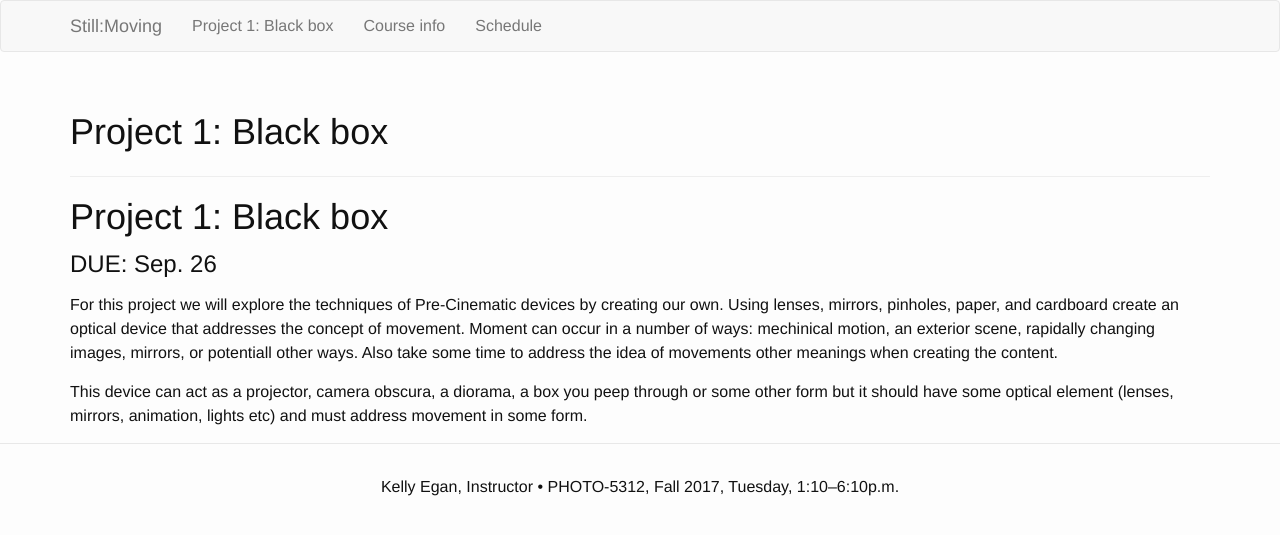
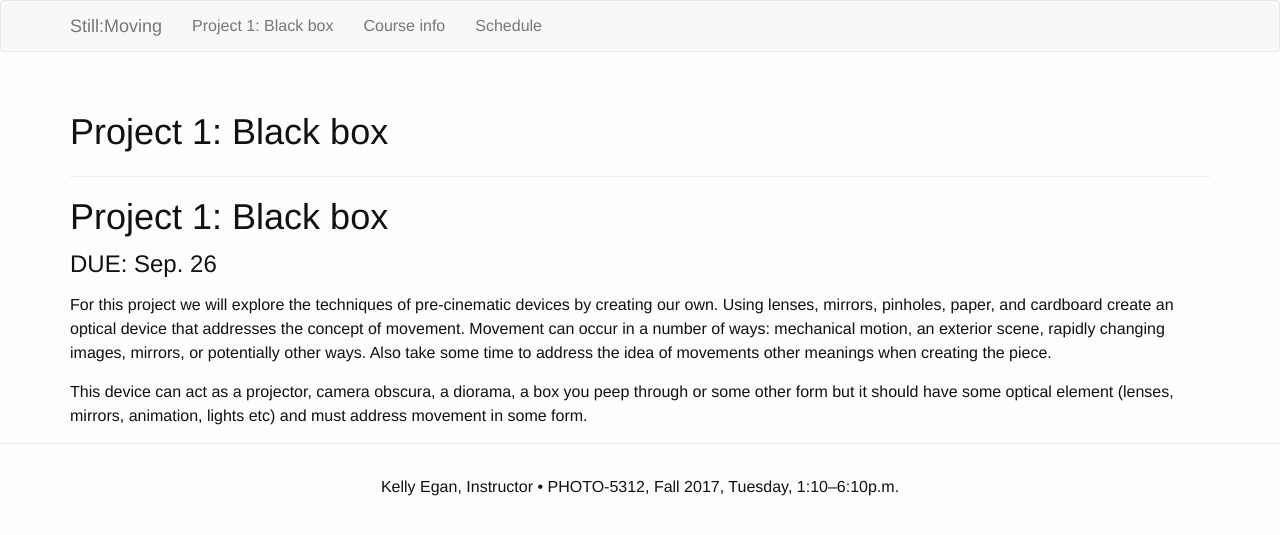
Before and after one commit to kellyegan/StillMoving, a Jekyll site: the page built from Assignments/Project-1.md, in a window 1280 px wide. Shown: the top 535 px of the page. Built offline with Jekyll 4.4.1, drawn with Linux system fonts in a browser that asks for light colours; our own code applies the rules of GitHub Pages for plain Markdown files.

Commit message:
Fix typos in project 1

```diff
--- a/Assignments/Project-1.md
+++ b/Assignments/Project-1.md
@@ -1,11 +1,12 @@
 ---
 layout: page
+categories: assignment
 ---
 
 # Project 1: Black box
 
 ### DUE: Sep. 26
 
-For this project we will explore the techniques of Pre-Cinematic devices by creating our own. Using lenses, mirrors, pinholes, paper, and cardboard create an optical device that addresses the concept of movement. Moment can occur in a number of ways: mechinical motion, an exterior scene, rapidally changing images, mirrors, or potentiall other ways. Also take some time to address the idea of movements other meanings when creating the content.
+For this project we will explore the techniques of pre-cinematic devices by creating our own. Using lenses, mirrors, pinholes, paper, and cardboard create an optical device that addresses the concept of movement. Movement can occur in a number of ways: mechanical motion, an exterior scene, rapidly changing images, mirrors, or potentially other ways. Also take some time to address the idea of movements other meanings when creating the piece.
 
 This device can act as a projector, camera obscura, a diorama, a box you peep through or some other form but it should have some optical element (lenses, mirrors, animation, lights etc) and must address movement in some form.
```
